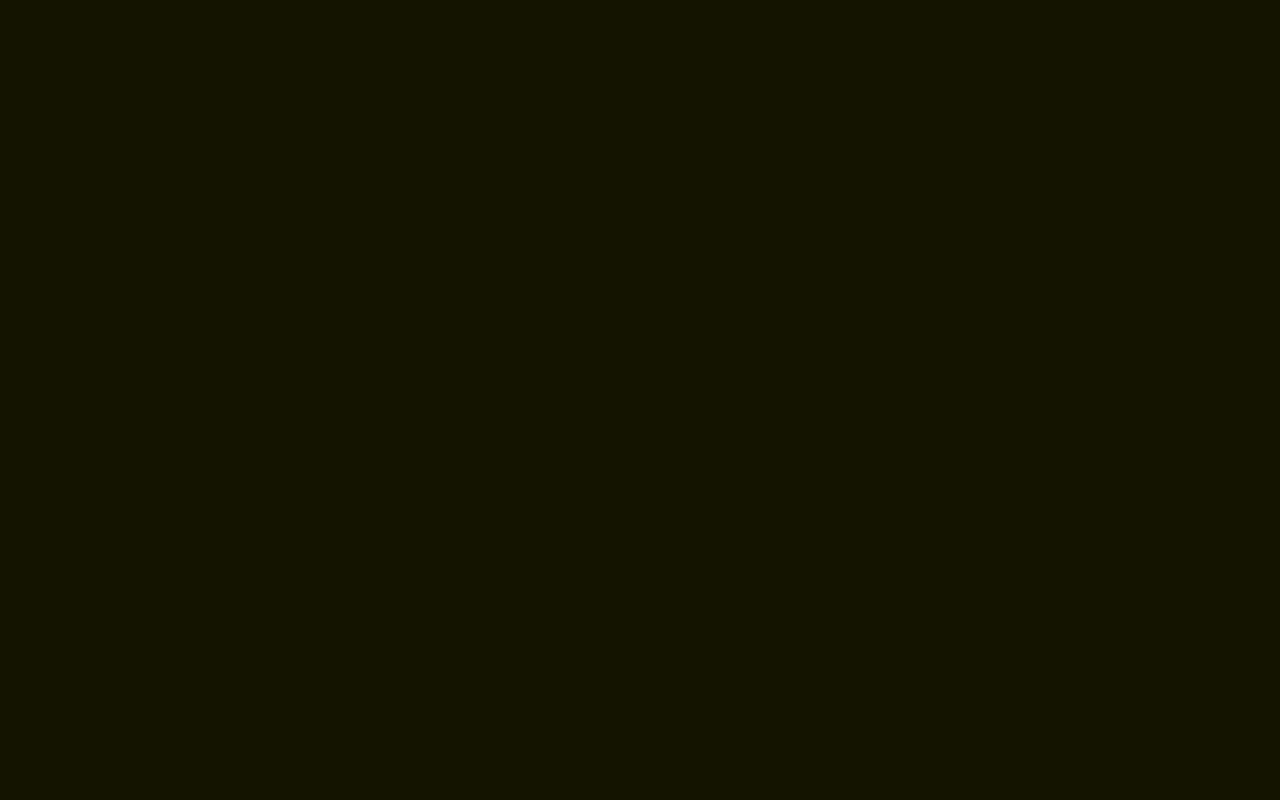
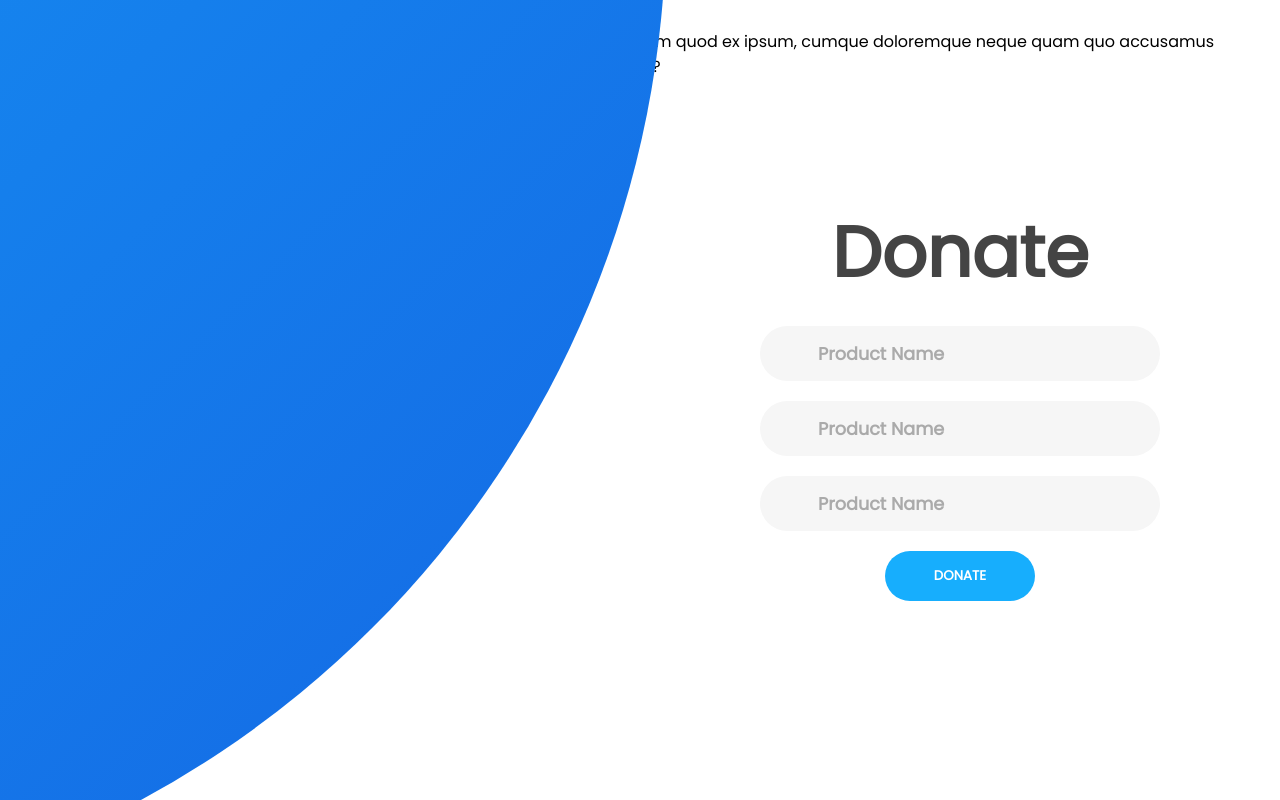
Before and after one commit to bamblebam/dsc-project-books-redistribution, a Next.js app in the folder frontend/: page /product/donate in a window 1280 px wide. Built offline with nearby package versions, Linux system fonts and the light colour scheme.

Commit message:
basic form done

```diff
--- a/frontend/pages/product/donate.js
+++ b/frontend/pages/product/donate.js
@@ -7,11 +7,34 @@ export default function Donate() {
         <div className={styles.body}>
             <div className={styles.main_container}>
                 <div className={styles.form_container}>
-                    <div className={styles.donate_form}>
-
+                    <div className={styles.form}>
+                        <div className={styles.donate_form}>
+                            <div className={styles.content}>
+                                <div className={styles.title}>
+                                    <h1>Donate</h1>
+                                </div>
+                            </div>
+                            <div className={styles.input_field}>
+                                <input type="text" className={styles.input} placeholder="Product Name" name="product_name" />
+                            </div>
+                            <div className={styles.input_field}>
+                                <input type="text" className={styles.input} placeholder="Product Name" name="product_name" />
+                            </div>
+                            <div className={styles.input_field}>
+                                <input type="text" className={styles.input} placeholder="Product Name" name="product_name" />
+                            </div>
+                            <button className={styles.btn}>Donate</button>
+                        </div>
                     </div>
                 </div>
-                <div className={styles.panel_container}></div>
+                <div className={styles.panel_container}>
+                    <div className={styles.panel}>
+                        <div className={styles.content}>
+                            <h3>Donate here</h3>
+                            <p>Lorem ipsum dolor sit amet consectetur adipisicing elit. Maxime tenetur, voluptatem quod ex ipsum, cumque doloremque neque quam quo accusamus asperiores non, officiis corporis. Maxime tenetur dignissimos sit recusandae animi?</p>
+                        </div>
+                    </div>
+                </div>
             </div>
         </div>
     )
--- a/frontend/styles/css/donate.module.css
+++ b/frontend/styles/css/donate.module.css
@@ -1 +1,128 @@
-/* No CSS *//*# sourceMappingURL=donate.module.css.map */
+.main_container {
+  position: relative;
+  width: 100%;
+  min-height: 100vh;
+  background-color: #ffffff;
+  overflow: hidden;
+}
+
+.main_container::before {
+  content: "";
+  position: absolute;
+  width: 2000px;
+  height: 2000px;
+  border-radius: 50%;
+  background: linear-gradient(-45deg, #1466e3, #17aefd);
+  top: -10%;
+  right: 48%;
+  -webkit-transform: translateY(-50%);
+          transform: translateY(-50%);
+  -webkit-transition: 1.8s ease-in-out;
+  transition: 1.8s ease-in-out;
+}
+
+.form_container {
+  position: absolute;
+  width: 100%;
+  height: 100%;
+  top: 0;
+  left: 0;
+}
+
+.form {
+  position: absolute;
+  top: 25%;
+  left: 50%;
+  -webkit-transform: translate(-50% -50%);
+          transform: translate(-50% -50%);
+  width: 50%;
+}
+
+.donate_form {
+  -webkit-transition: 1s 0.7s ease-in-out;
+  transition: 1s 0.7s ease-in-out;
+  display: -webkit-box;
+  display: -ms-flexbox;
+  display: flex;
+  -webkit-box-orient: vertical;
+  -webkit-box-direction: normal;
+      -ms-flex-direction: column;
+          flex-direction: column;
+  -webkit-box-pack: center;
+      -ms-flex-pack: center;
+          justify-content: center;
+  -webkit-box-align: center;
+      -ms-flex-align: center;
+          align-items: center;
+  overflow: hidden;
+  padding: 0 5rem;
+}
+
+.title {
+  font-size: 2.2rem;
+  color: #444444;
+  margin-bottom: 10px;
+}
+
+.input_field {
+  width: 100%;
+  max-width: 400px;
+  min-width: 250px;
+  height: 55px;
+  background-color: #f6f6f6;
+  margin: 10px 0;
+  padding: 0 0.5rem;
+  border-radius: 55px;
+}
+
+.input_field .input {
+  width: 100%;
+  height: 100%;
+  background: none;
+  outline: none;
+  border: none;
+  line-height: 1;
+  font-weight: 600;
+  font-size: 1.1rem;
+  margin-left: 50px;
+  color: #333333;
+}
+
+.input_field .input::-webkit-input-placeholder {
+  color: #aaaaaa;
+}
+
+.input_field .input:-ms-input-placeholder {
+  color: #aaaaaa;
+}
+
+.input_field .input::-ms-input-placeholder {
+  color: #aaaaaa;
+}
+
+.input_field .input::placeholder {
+  color: #aaaaaa;
+}
+
+.btn {
+  width: 150px;
+  height: 50px;
+  border: none;
+  outline: none;
+  border-radius: 50px;
+  cursor: pointer;
+  background-color: #17aefd;
+  color: #ffffff;
+  text-transform: uppercase;
+  font-weight: 600;
+  margin: 10px 0;
+  -webkit-transform: 1s;
+          transform: 1s;
+}
+
+.btn:hover {
+  background-color: #1466e3;
+  -webkit-transform: scale(1.1);
+          transform: scale(1.1);
+}
+/*# sourceMappingURL=donate.module.css.map */
--- a/frontend/styles/scss/donate.module.scss
+++ b/frontend/styles/scss/donate.module.scss
@@ -7,6 +7,100 @@ $input_placeholder:#aaaaaa;
 $primary:#17aefd;
 $primary_dark:#1466e3;
 
-.main-container{
+.main_container{
+    position: relative;
+    width: 100%;
+    min-height: 100vh;
+    background-color: $background_white;
+    overflow: hidden;
 
+    &::before{
+        content: "";
+        position: absolute;
+        width: 2000px;
+        height: 2000px;
+        border-radius: 50%;
+        background: linear-gradient(-45deg,$primary_dark,$primary);
+        top: -10%;
+        right: 48%;
+        transform: translateY(-50%);
+        transition: 1.8s ease-in-out;
+    }
 }
+
+.form_container{
+    position: absolute;
+    width: 100%;
+    height: 100%;
+    top: 0;
+    left: 0;
+}
+.form{
+    position: absolute;
+    top: 25%;
+    left: 50%;
+    transform: translate(-50% -50%);
+    width: 50%;
+}
+.donate_form{
+    transition: 1s 0.7s ease-in-out;
+    display: flex;
+    flex-direction: column;
+    justify-content: center;
+    align-items: center;
+    overflow: hidden;
+    padding: 0 5rem;
+}
+
+.title{
+    font-size: 2.2rem;
+    color: $font_color;
+    margin-bottom: 10px;
+}
+
+.input_field{
+    width: 100%;
+    max-width: 400px;
+    min-width: 250px;
+    height: 55px;
+    background-color: $input_color;
+    margin: 10px 0;
+    padding: 0 0.5rem;
+    border-radius: 55px;
+
+    .input{
+        width: 100%;
+        height: 100%;
+        background: none;
+        outline: none;
+        border: none;
+        line-height: 1;
+        font-weight: 600;
+        font-size: 1.1rem;
+        margin-left: 50px;
+        color: $input_text;
+
+        &::placeholder{
+            color: $input_placeholder;
+        }
+    }
+}
+
+.btn{
+    width: 150px;
+    height: 50px;
+    border: none;
+    outline: none;
+    border-radius: 50px;
+    cursor: pointer;
+    background-color: $primary;
+    color: $background_white;
+    text-transform: uppercase;
+    font-weight: 600;
+    margin: 10px 0;
+    transform: 1s;
+    &:hover{
+        background-color: $primary_dark;
+        transform: scale(1.1);
+    }
+}
```
Also changed, not shown: 1 other file (tests, documents, lock files or other folders).
